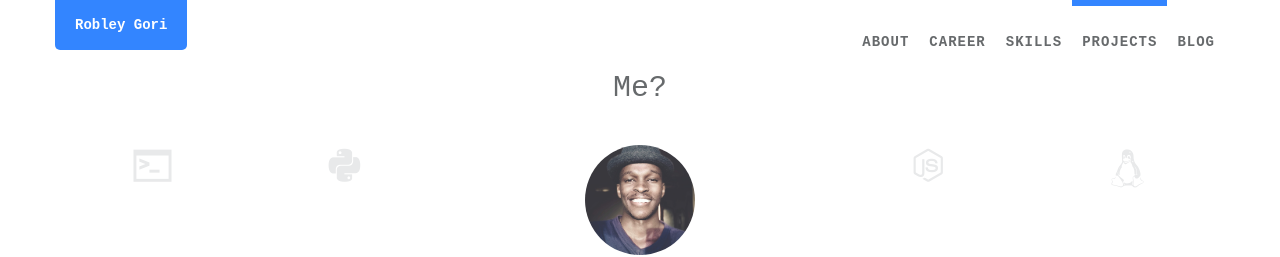
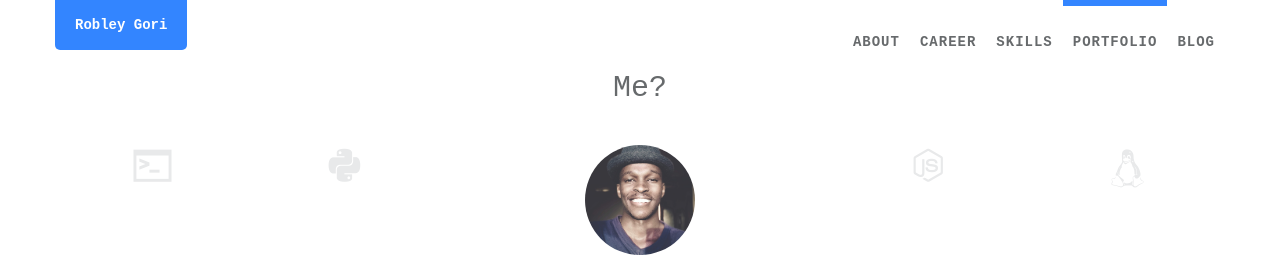
Before and after one commit to ro6ley/ro6ley.github.io, a Jekyll site: the page built from index.html, in a window 1280 px wide. Shown: the top 257 px of the page. Built offline with Jekyll 4.4.1, drawn with Linux system fonts in a browser that asks for light colours.

Commit message:
update title of projects section

```diff
--- a/_data/landing.yml
+++ b/_data/landing.yml
@@ -20,7 +20,7 @@
 
 - id: links
   i18n: nav.links
-  name: Projects
+  name: Portfolio
   tpl: projects.html
   css: project
 
```
